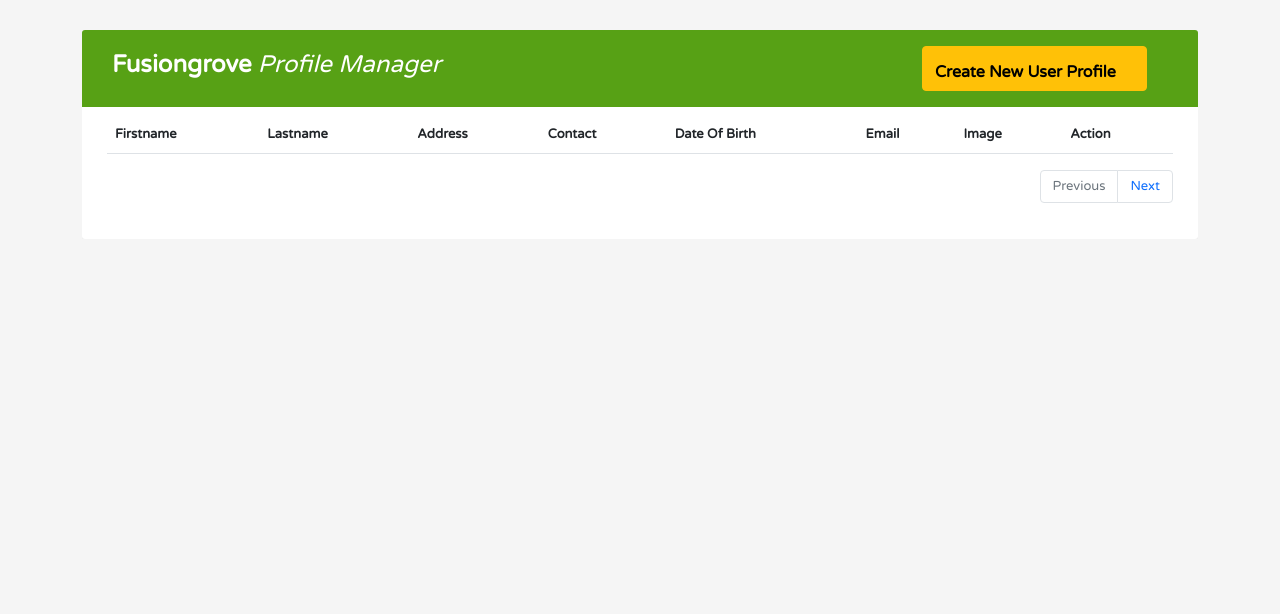
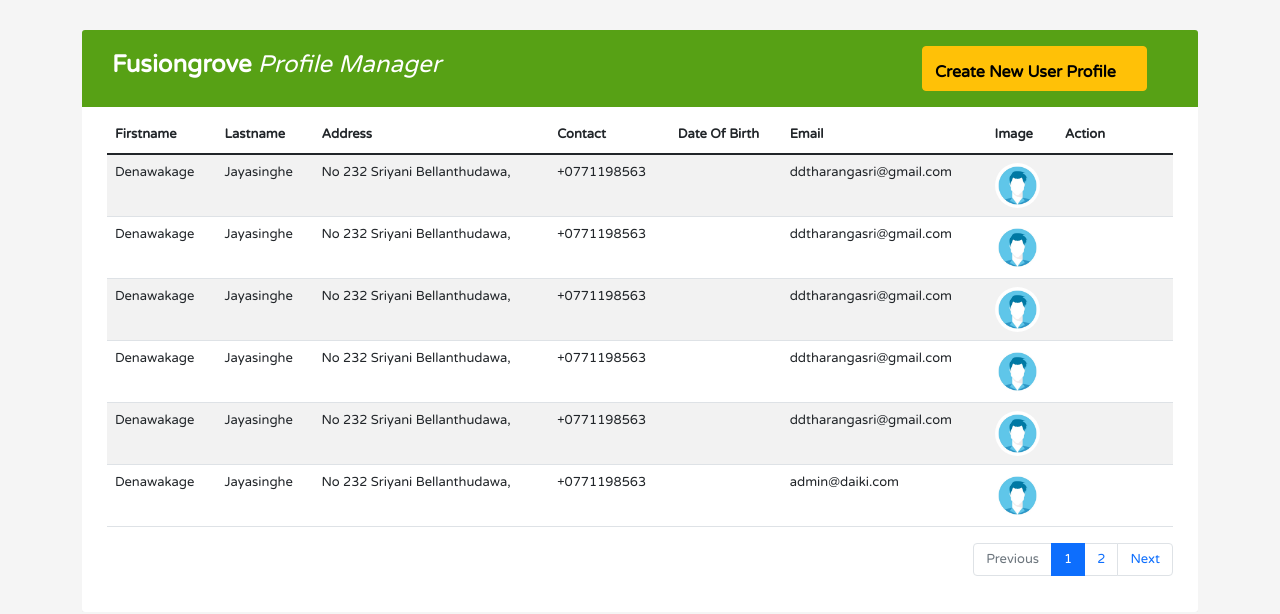
Before and after one commit to TharangaSri/user-profile, a React (Create React App) app: page / in a window 1280 px wide. Shown: the top 614 px of the page. Built offline with nearby package versions, Linux system fonts and the light colour scheme; data requests are answered from the project's data file.

Commit message:
json server issue

```diff
--- a/db.json
+++ b/db.json
@@ -9,6 +9,86 @@
       "email": "ddtharangasri@gmail.com",
       "image": "",
       "id": 1
+    },
+    {
+      "firstname": "Denawakage",
+      "lastname": "Jayasinghe",
+      "address": "No 232 Sriyani Bellanthudawa,",
+      "contact": "+0771198563",
+      "dateofbirth": "",
+      "email": "ddtharangasri@gmail.com",
+      "image": "",
+      "id": 2
+    },
+    {
+      "firstname": "Denawakage",
+      "lastname": "Jayasinghe",
+      "address": "No 232 Sriyani Bellanthudawa,",
+      "contact": "+0771198563",
+      "dateofbirth": "",
+      "email": "ddtharangasri@gmail.com",
+      "image": "",
+      "id": 3
+    },
+    {
+      "firstname": "Denawakage",
+      "lastname": "Jayasinghe",
+      "address": "No 232 Sriyani Bellanthudawa,",
+      "contact": "+0771198563",
+      "dateofbirth": "",
+      "email": "ddtharangasri@gmail.com",
+      "image": "",
+      "id": 4
+    },
+    {
+      "firstname": "Denawakage",
+      "lastname": "Jayasinghe",
+      "address": "No 232 Sriyani Bellanthudawa,",
+      "contact": "+0771198563",
+      "dateofbirth": "",
+      "email": "ddtharangasri@gmail.com",
+      "image": "",
+      "id": 5
+    },
+    {
+      "firstname": "Denawakage",
+      "lastname": "Jayasinghe",
+      "address": "No 232 Sriyani Bellanthudawa,",
+      "contact": "+0771198563",
+      "dateofbirth": "",
+      "email": "admin@daiki.com",
+      "image": "",
+      "id": 6
+    },
+    {
+      "firstname": "Denawakage",
+      "lastname": "Jayasinghe",
+      "address": "No 232 Sriyani Bellanthudawa,",
+      "contact": "+0771198563",
+      "dateofbirth": "",
+      "email": "ddtharangasri@gmail.com",
+      "image": "",
+      "id": 7
+    },
+    {
+      "firstname": "Denawakage",
+      "lastname": "Jayasinghe",
+      "address": "No 232 Sriyani Bellanthudawa,",
+      "contact": "+0771198563",
+      "dateofbirth": "",
+      "email": "ddtharangasri@gmail.com",
+      "image": "",
+      "id": 8
+    },
+    {
+      "firstname": "Denawakage",
+      "lastname": "Jayasinghe",
+      "address": "No 232 Sriyani Bellanthudawa,",
+      "contact": "+0771198563",
+      "dateofbirth": "",
+      "email": "billie@billie.com",
+      "image": "",
+      "id": 9
     }
   ]
 }
--- a/package.json
+++ b/package.json
@@ -28,7 +28,7 @@
     "build": "react-scripts build",
     "test": "react-scripts test",
     "eject": "react-scripts eject",
-    "server": "json-server --watch db.json --prot 3000"
+    "server": "json-server --watch db.json --port 3004  "
   },
   "eslintConfig": {
     "extends": [
--- a/src/components/UserList.js
+++ b/src/components/UserList.js
@@ -38,13 +38,10 @@
 
   const indexOfLastUsers = currentPage * usersPerPage;
   const indexOfFirstUsers = indexOfLastUsers - usersPerPage;
-  // const currentUsers = users.slice(indexOfFirstUsers, indexOfLastUsers);
-  const currentUsers = [];
-  const totalPagesNum = [];
-  if (users && typeof users !== "undefined") {
-    const currentUsers = users.slice(indexOfFirstUsers, indexOfLastUsers);
-    const totalPagesNum = Math.ceil(users.length / usersPerPage);
-  }
+
+  const currentUsers = users.slice(indexOfFirstUsers, indexOfLastUsers);
+  const totalPagesNum = Math.ceil(users.length / usersPerPage);
+
 
   return (
     <>
--- a/src/contexts/UserContext.js
+++ b/src/contexts/UserContext.js
@@ -20,7 +20,7 @@
       let response = await axios({
         method: "get",
         //can't setup proxy with json server, heroku return error
-        url: `http://localhost:3000/users/`,
+        url: `http://localhost:3004/users/`,
         json: true,
       });
       return await response.data;
@@ -40,7 +40,7 @@
           //"Content-Type": "multipart/form-data",
         },
         //can't setup proxy with json server, heroku return error
-        url: `http://localhost:3000/users/`,
+        url: `http://localhost:3004/users/`,
         json: true,
         data: JSON.stringify(user),
       });
@@ -61,7 +61,7 @@
           "Content-type": "application/json",
         },
         //can't setup proxy with json server, heroku return error
-        url: `http://localhost:3000/users/${id}`,
+        url: `http://localhost:3004/users/${id}`,
         json: true,
         data: JSON.stringify(editedUserProfile),
       });
@@ -80,7 +80,7 @@
       await axios({
         method: "delete",
         //can't setup proxy with json server, heroku return error
-        url: `http://localhost:3000/users/${id}`,
+        url: `http://localhost:3004/users/${id}`,
         json: true,
       });
       setUsers(users.filter((user) => user.id !== id));
```
